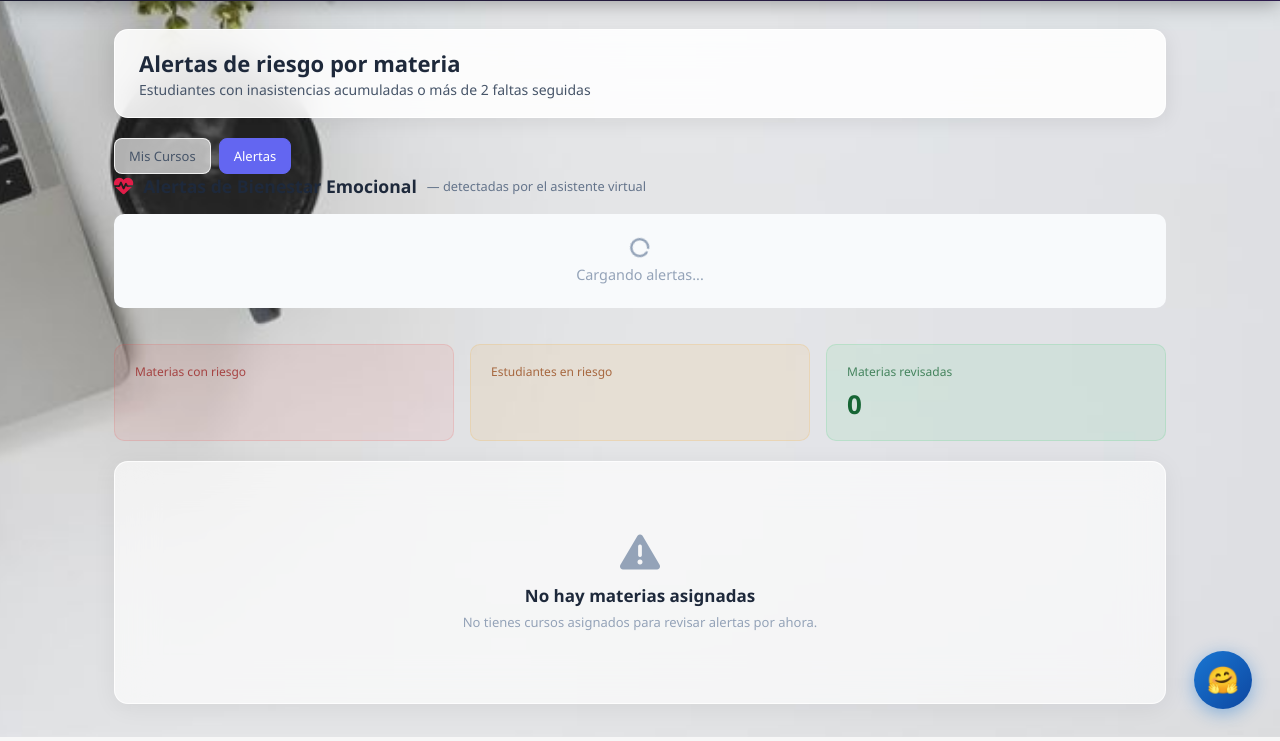
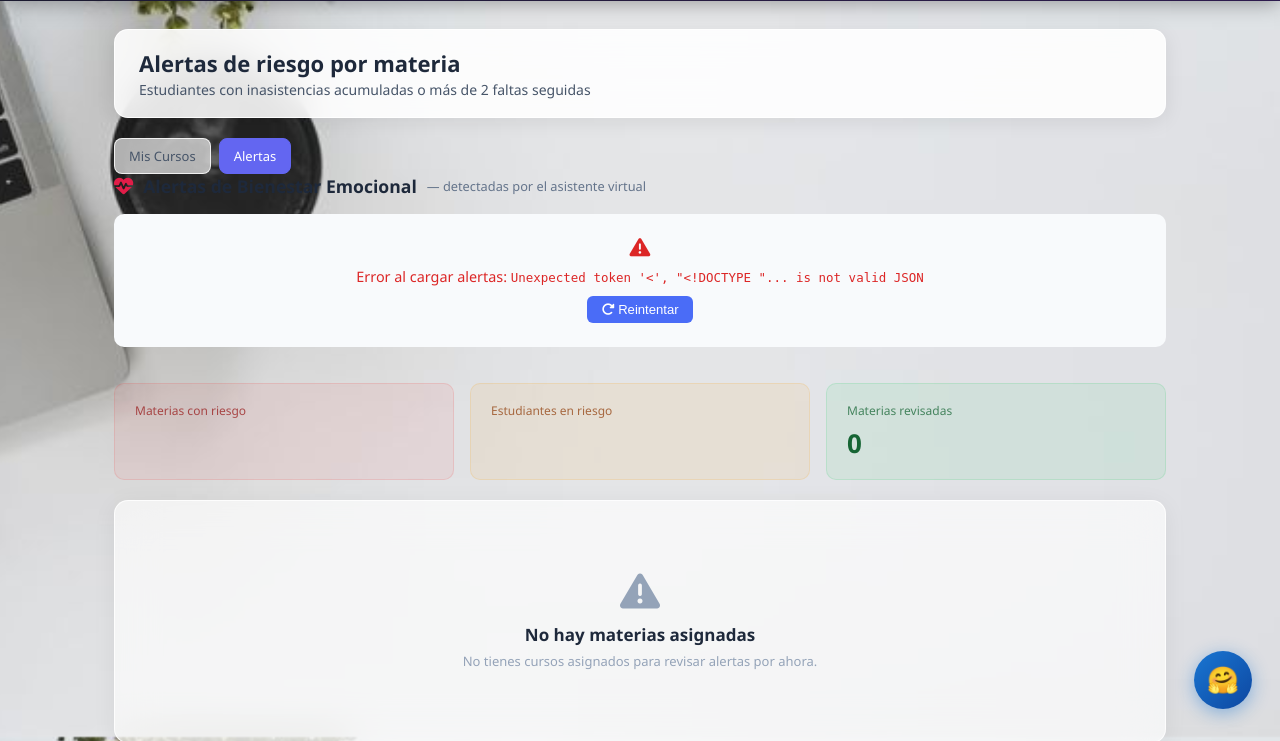
Before and after one commit to PeterHouse0723/Comunicacion_Datos, a Flask app: template backend/templates/docente/alertas.html in a window 1280 px wide. Shown: the part 63-804 px from the top of the page. Run offline with Flask 3, Linux system fonts and the light colour scheme; the template is opened without the code that fills it, so the values that code supplies are empty.

Commit message:
fix: mostrar errores visibles en alertas bienestar y proteger endpoint
- cargarAlertas() ahora muestra mensaje de error con botón Reintentar
  si el fetch falla (antes dejaba el spinner eterno sin feedback)
- alertas_bienestar_recientes() envuelto en try/except: ya no lanza
  500 silencioso si una relación estudiante/curso es nula
- _obtener_cursos_docente() ahora incluye cursos vía CursoDocente
  además de docente_principal_id (cubre docentes secundarios)
- docente() dashboard usa _obtener_cursos_docente para el badge count

Co-Authored-By: Claude Sonnet 4.6 <noreply@anthropic.com>

```diff
--- a/backend/routes/dashboard.py
+++ b/backend/routes/dashboard.py
@@ -51,8 +51,9 @@ def docente():
     usuario = Usuario.query.get(session.get('usuario_id'))
     materias = Curso.query.filter_by(docente_principal_id=usuario.id, activo=True).all()
 
-    # Contador de alertas de bienestar no revisadas
-    curso_ids = [m.id for m in materias]
+    # Contador de alertas de bienestar no revisadas (todos los cursos del docente)
+    todos_cursos = _obtener_cursos_docente(usuario)
+    curso_ids = [m.id for m in todos_cursos]
     alertas_bienestar_count = 0
     if curso_ids:
         alertas_bienestar_count = (
@@ -180,41 +181,52 @@ def alertas_bienestar_count():
 @login_required
 def alertas_bienestar_recientes():
     """Retorna las alertas de bienestar recientes como JSON para actualización en tiempo real."""
+    import logging as _log
+    _logger = _log.getLogger(__name__)
     if session.get('role') != 'docente':
         return jsonify({'alertas': []})
-    usuario = Usuario.query.get(session.get('usuario_id'))
-    materias = _obtener_cursos_docente(usuario)
-    curso_ids = [m.id for m in materias]
-    alertas = []
-    if curso_ids:
-        rows = (
-            AlertaBienestar.query
-            .filter(AlertaBienestar.curso_id.in_(curso_ids))
-            .order_by(AlertaBienestar.fecha.desc())
-            .limit(50)
-            .all()
-        )
-        nivel_labels = {'critico': 'CRÍTICO', 'alto': 'ALTO', 'medio': 'MEDIO'}
-        tipo_labels = {
-            'suicida': 'Riesgo de autolesión',
-            'depresion': 'Síntomas de depresión',
-            'ansiedad': 'Ansiedad severa',
-            'estres': 'Estrés extremo',
-        }
-        for a in rows:
-            alertas.append({
-                'id': a.id,
-                'estudiante': f'{a.estudiante.nombre} {a.estudiante.apellido}',
-                'curso': a.curso.nombre,
-                'tipo': tipo_labels.get(a.tipo, a.tipo),
-                'nivel': a.nivel_urgencia,
-                'nivel_label': nivel_labels.get(a.nivel_urgencia, a.nivel_urgencia),
-                'resumen': a.resumen,
-                'extracto': a.extracto or '',
-                'revisada': a.revisada,
-                'fecha': a.fecha.strftime('%d/%m/%Y %H:%M'),
-            })
-    return jsonify({'alertas': alertas})
+    try:
+        usuario = Usuario.query.get(session.get('usuario_id'))
+        materias = _obtener_cursos_docente(usuario)
+        curso_ids = [m.id for m in materias]
+        alertas = []
+        if curso_ids:
+            rows = (
+                AlertaBienestar.query
+                .filter(AlertaBienestar.curso_id.in_(curso_ids))
+                .order_by(AlertaBienestar.fecha.desc())
+                .limit(50)
+                .all()
+            )
+            nivel_labels = {'critico': 'CRÍTICO', 'alto': 'ALTO', 'medio': 'MEDIO'}
+            tipo_labels = {
+                'suicida': 'Riesgo de autolesión',
+                'depresion': 'Síntomas de depresión',
+                'ansiedad': 'Ansiedad severa',
+                'estres': 'Estrés extremo',
+            }
+            for a in rows:
+                try:
+                    est_nombre = f'{a.estudiante.nombre} {a.estudiante.apellido}' if a.estudiante else f'Estudiante {a.estudiante_id}'
+                    cur_nombre = a.curso.nombre if a.curso else f'Curso {a.curso_id}'
+                    alertas.append({
+                        'id': a.id,
+                        'estudiante': est_nombre,
+                        'curso': cur_nombre,
+                        'tipo': tipo_labels.get(a.tipo, a.tipo),
+                        'nivel': a.nivel_urgencia,
+                        'nivel_label': nivel_labels.get(a.nivel_urgencia, a.nivel_urgencia),
+                        'resumen': a.resumen,
+                        'extracto': a.extracto or '',
+                        'revisada': a.revisada,
+                        'fecha': a.fecha.strftime('%d/%m/%Y %H:%M'),
+                    })
+                except Exception as row_err:
+                    _logger.warning('[BIENESTAR] Alerta id=%s omitida: %s', getattr(a, 'id', '?'), row_err)
+        return jsonify({'alertas': alertas, 'curso_ids': curso_ids})
+    except Exception as e:
+        _logger.error('[BIENESTAR] Error en alertas_bienestar_recientes: %s', e, exc_info=True)
+        return jsonify({'alertas': [], 'error': str(e)})
 
 
 @dashboard_bp.route('/api/alertas-bienestar-revisar', methods=['POST'])
@@ -465,9 +477,18 @@ def _obtener_estudiantes_en_riesgo(curso):
 
 
 def _obtener_cursos_docente(usuario):
-    """Cursos asignados al docente."""
+    """Cursos asignados al docente (como principal o vía CursoDocente)."""
+    ids_principal = {
+        c.id for c in Curso.query.filter_by(docente_principal_id=usuario.id).all()
+    }
+    ids_secundario = {
+        cd.curso_id for cd in CursoDocente.query.filter_by(docente_id=usuario.id).all()
+    }
+    todos_ids = ids_principal | ids_secundario
+    if not todos_ids:
+        return []
     return (
-        Curso.query.filter_by(docente_principal_id=usuario.id)
+        Curso.query.filter(Curso.id.in_(todos_ids))
         .order_by(Curso.activo.desc(), Curso.nombre.asc())
         .all()
     )
--- a/backend/templates/docente/alertas.html
+++ b/backend/templates/docente/alertas.html
@@ -254,8 +254,12 @@
         _nuevasDisponibles = false;
 
         fetch('/dashboard/api/alertas-bienestar-recientes')
-            .then(r => r.json())
+            .then(r => {
+                if (!r.ok) throw new Error('HTTP ' + r.status);
+                return r.json();
+            })
             .then(data => {
+                if (data.error) throw new Error(data.error);
                 const alertas = data.alertas || [];
                 _alertasActuales = alertas;
                 document.getElementById('bsContenedor').innerHTML = renderAlertas(alertas);
@@ -265,8 +269,18 @@
                     fetch('/dashboard/api/alertas-bienestar-revisar', {method:'POST'});
                 }
             })
-            .catch(() => {
+            .catch(err => {
                 document.getElementById('bsActualizando').style.display = 'none';
+                document.getElementById('bsContenedor').innerHTML = `
+                    <div class="bienestar-empty" style="color:#dc2626;">
+                        <i class="fas fa-exclamation-triangle" style="color:#dc2626;font-size:1.3rem;display:block;margin-bottom:8px;"></i>
+                        Error al cargar alertas: <code style="font-size:0.78rem;">${escHtml(err.message)}</code>
+                        <br><button onclick="cargarAlertas(true)"
+                            style="margin-top:10px;background:#4a6cf7;color:white;border:none;
+                                   border-radius:6px;padding:6px 14px;cursor:pointer;font-size:0.82rem;">
+                            <i class="fas fa-rotate-right"></i> Reintentar
+                        </button>
+                    </div>`;
             });
     }
 
```
